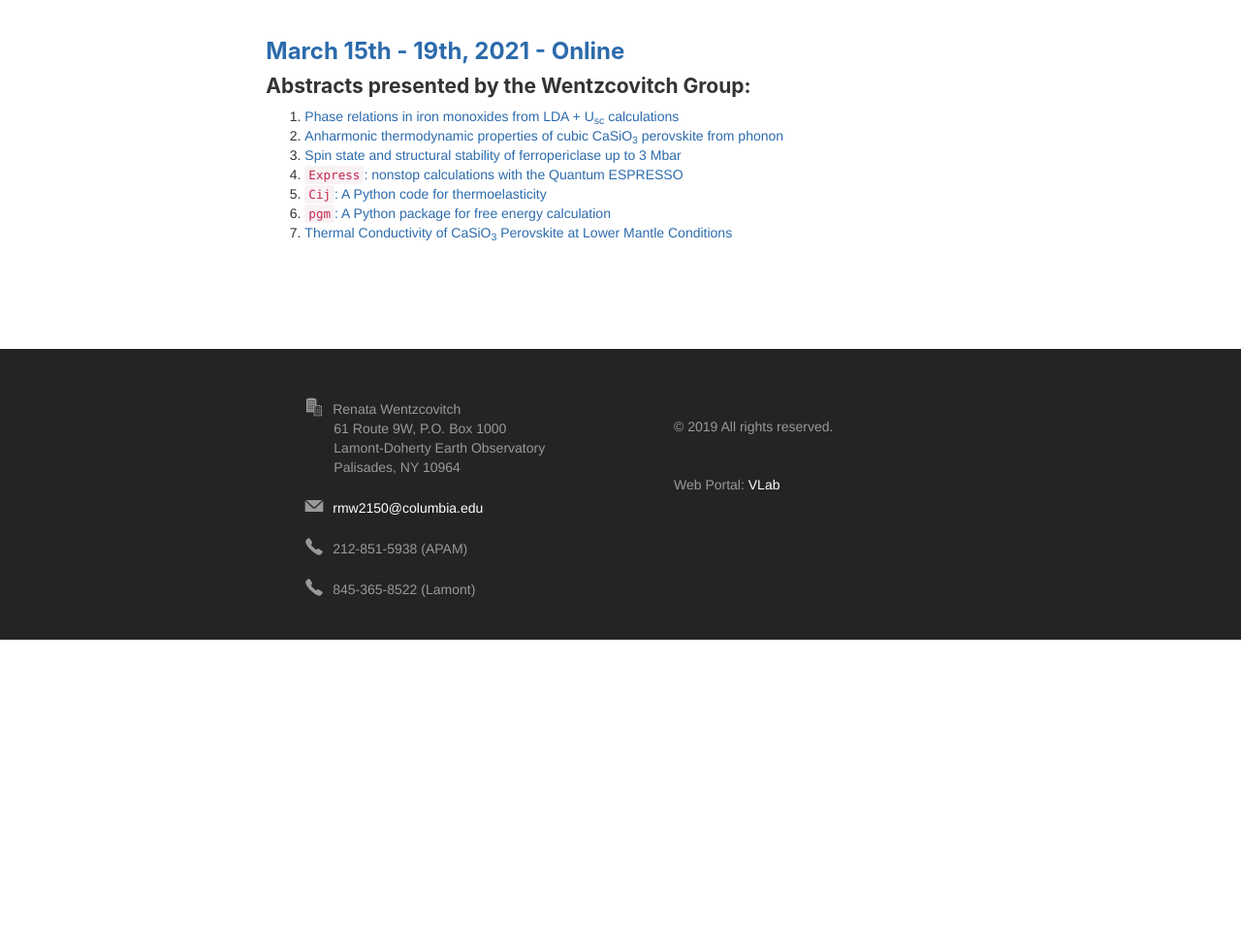
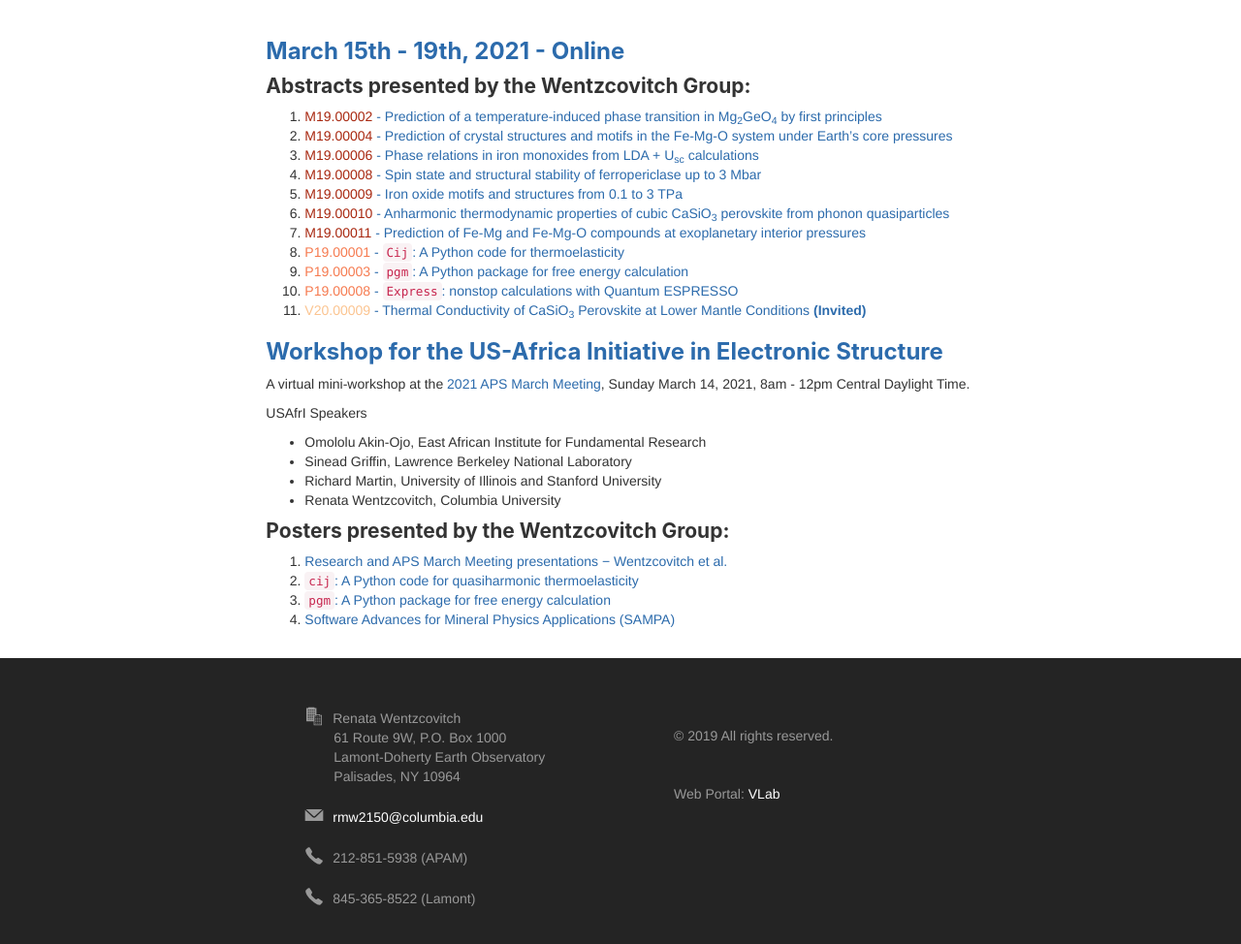
Before and after one commit to mineralcloud/mineralcloud.github.io, a Jekyll site: the page built from _posts/events/2021-02-02-APSMarchMeeting.md, in a window 1280 px wide and 1284 px high. Shown: the part 305-1279 px from the top of the window at 97% size. Built offline with Jekyll 4.4.1, drawn with Linux system fonts in a browser that asks for light colours.

Commit message:
2021aps update

```diff
--- a/_posts/events/2021-02-02-APSMarchMeeting.md
+++ b/_posts/events/2021-02-02-APSMarchMeeting.md
@@ -11,10 +11,30 @@ header-img: img/events/20-02-11-APS2020.png
 
 #### Abstracts presented by the Wentzcovitch Group:
 
-1. [Phase relations in iron monoxides from LDA + U<sub>sc</sub> calculations](https://meetings.aps.org/Meeting/MAR21/Session/M19.4){:target="_blank"}
-2. [Anharmonic thermodynamic properties of cubic CaSiO<sub>3</sub> perovskite from phonon](https://meetings.aps.org/Meeting/MAR21/Session/M19.7){:target="_blank"}
-3. [Spin state and structural stability of ferropericlase up to 3 Mbar](https://meetings.aps.org/Meeting/MAR21/Session/M19.10){:target="_blank"}
-4. [``Express``: nonstop calculations with the Quantum ESPRESSO](https://meetings.aps.org/Meeting/MAR21/Session/P19.5){:target="_blank"}
-5. [``Cij``: A Python code for thermoelasticity](https://meetings.aps.org/Meeting/MAR21/Session/P19.2){:target="_blank"}
-6. [``pgm``: A Python package for free energy calculation](https://meetings.aps.org/Meeting/MAR21/Session/P19.6){:target="_blank"}
-7. [Thermal Conductivity of CaSiO<sub>3</sub> Perovskite at Lower Mantle Conditions](https://meetings.aps.org/Meeting/MAR21/Session/V20.16){:target="_blank"}
+1. [<span style="color:#A82810">M19.00002</span> - Prediction of a temperature-induced phase transition in Mg<sub>2</sub>GeO<sub>4</sub> by first principles](http://meetings.aps.org/Meeting/MAR21/Session/M19.2){:target="_blank"}
+2. [<span style="color:#A82810">M19.00004</span> - Prediction of crystal structures and motifs in the Fe-Mg-O system under Earth’s core pressures](http://meetings.aps.org/Meeting/MAR21/Session/M19.4){:target="_blank"}
+3. [<span style="color:#A82810">M19.00006</span> - Phase relations in iron monoxides from LDA + U<sub>sc</sub> calculations](http://meetings.aps.org/Meeting/MAR21/Session/M19.6){:target="_blank"}
+4. [<span style="color:#A82810">M19.00008</span> - Spin state and structural stability of ferropericlase up to 3 Mbar](http://meetings.aps.org/Meeting/MAR21/Session/M19.8){:target="_blank"}
+5. [<span style="color:#A82810">M19.00009</span> - Iron oxide motifs and structures from 0.1 to 3 TPa](http://meetings.aps.org/Meeting/MAR21/Session/M19.9){:target="_blank"}
+6. [<span style="color:#A82810">M19.00010</span> - Anharmonic thermodynamic properties of cubic CaSiO<sub>3</sub> perovskite from phonon quasiparticles](http://meetings.aps.org/Meeting/MAR21/Session/M19.10){:target="_blank"}
+7. [<span style="color:#A82810">M19.00011</span> - Prediction of Fe-Mg and Fe-Mg-O compounds at exoplanetary interior pressures](http://meetings.aps.org/Meeting/MAR21/Session/M19.11){:target="_blank"}
+8. [<span style="color:#F67B50">P19.00001</span> - ``Cij``: A Python code for thermoelasticity](http://meetings.aps.org/Meeting/MAR21/Session/P19.1){:target="_blank"}
+9. [<span style="color:#F67B50">P19.00003</span> - ``pgm``: A Python package for free energy calculation](http://meetings.aps.org/Meeting/MAR21/Session/P19.3){:target="_blank"}
+10. [<span style="color:#F67B50">P19.00008</span> - ``Express``: nonstop calculations with Quantum ESPRESSO](http://meetings.aps.org/Meeting/MAR21/Session/P19.8){:target="_blank"}
+11. [<span style="color:#FBC490">V20.00009</span> - Thermal Conductivity of CaSiO<sub>3</sub> Perovskite at Lower Mantle Conditions **(Invited)**](http://meetings.aps.org/Meeting/MAR21/Session/V10.9){:target="_blank"}
+
+### [Workshop for the US-Africa Initiative in Electronic Structure](https://march.aps.org/events/workshop-for-the-us-africa-initiative-in-electronic-structure/){:target="_blank"}
+
+A virtual mini-workshop at the [2021 APS March Meeting](https://march.aps.org/){:target="_blank"}, Sunday March 14, 2021, 8am - 12pm Central Daylight Time.
+
+USAfrI Speakers
+* Omololu Akin-Ojo, East African Institute for Fundamental Research
+* Sinead Griffin, Lawrence Berkeley National Laboratory
+* Richard Martin, University of Illinois and Stanford University
+* Renata Wentzcovitch, Columbia University
+
+#### Posters presented by the Wentzcovitch Group:
+1. [Research and APS March Meeting presentations − Wentzcovitch et al.](http://mineralscloud.com/events/usafri/2021APS.shtml){:target="_blank"}
+2. [``cij``: A Python code for quasiharmonic thermoelasticity](http://mineralscloud.com/events/usafri/cij.shtml){:target="_blank"}
+3. [``pgm``: A Python package for free energy calculation](http://mineralscloud.com/events/usafri/pgm.shtml){:target="_blank"}
+4. [Software Advances for Mineral Physics Applications (SAMPA)](http://mineralscloud.com/events/usafri/express.shtml){:target="_blank"}
--- a/static/js/vlab_iframe.js
+++ b/static/js/vlab_iframe.js
@@ -14,13 +14,13 @@ function load_iframe(iframe_id){
         if (iframe_id == "vlab_events") {
             // var dir = "https://mineralcloud.github.io/events/vlab_events.html";
             var dir = "/vlab/wgroup/events/vlab_events.html";
-            var height = 6580;
+            var height = 7150;
         }
 
         if (iframe_id == "vlab_news") {
             // var dir = "https://mineralcloud.github.io/events/vlab_news.html";
             var dir = "/vlab/wgroup/events/vlab_news.html";
-            var height = 5570;
+            var height = 6400;
         }
 
         if (iframe_id == "vlab_institutions") {
```
